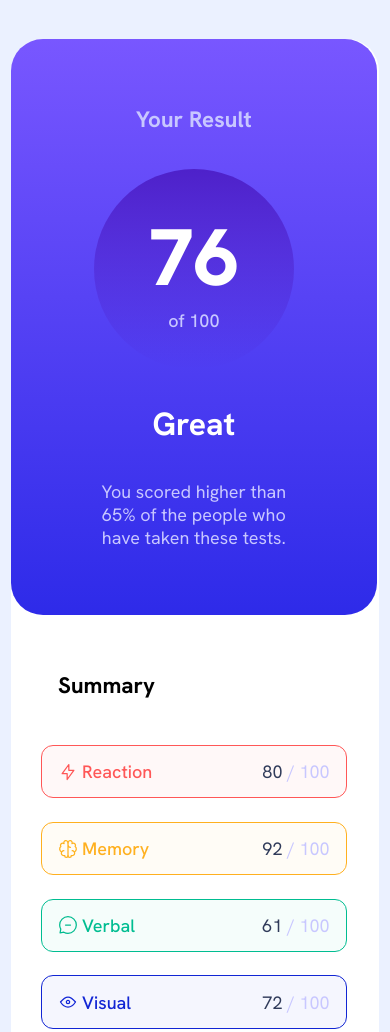
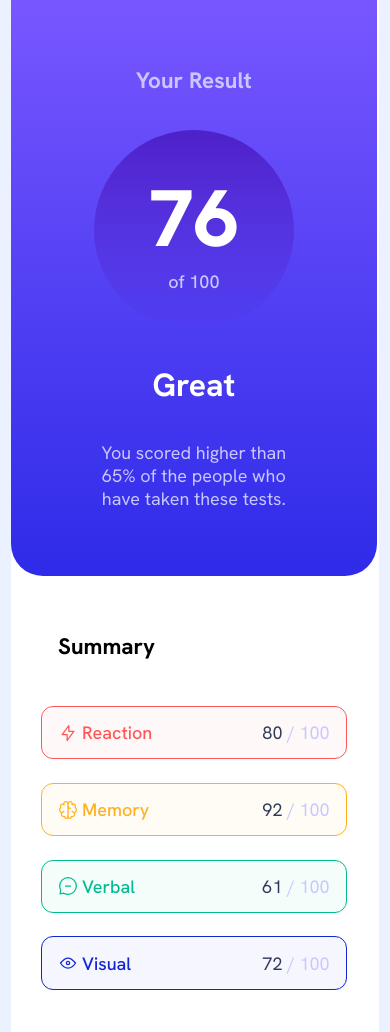
Before and after one commit to otaviohenrique1/results-summary-component-main, a plain HTML site: page index.html in a window 390 px wide. Shown: the top 1032 px of the page. Drawn offline with Linux system fonts and the light colour scheme.

Commit message:
commit 6

```diff
--- a/styles/style.css
+++ b/styles/style.css
@@ -58,14 +58,16 @@
 
 body {
   background-color: var(--pale-blue);
+  align-items: center;
   width: 100vw;
+  height: 100vh;
   font-size: 18px;
   font-family: "HankenGrotesk", sans-serif;
 }
 
 main {
   background-color: var(--white);
-  margin-top: 10%;
+  /* margin-top: 10%; */
   border-radius: 2rem;
 }
 
@@ -181,6 +183,11 @@ main {
 }
 
 @media screen and (max-width: 650px) {
+  body {
+    align-items: start;
+    justify-content: start;
+  }
+
   main {
     flex-direction: column;
     width: 368px;
@@ -190,4 +197,12 @@ main {
   .summary {
     width: 82%;
   }
+
+  main {
+    border-radius: 0;
+  }
+
+  .result {
+    border-radius: 0 0 2rem 2rem;
+  }
 }
```
